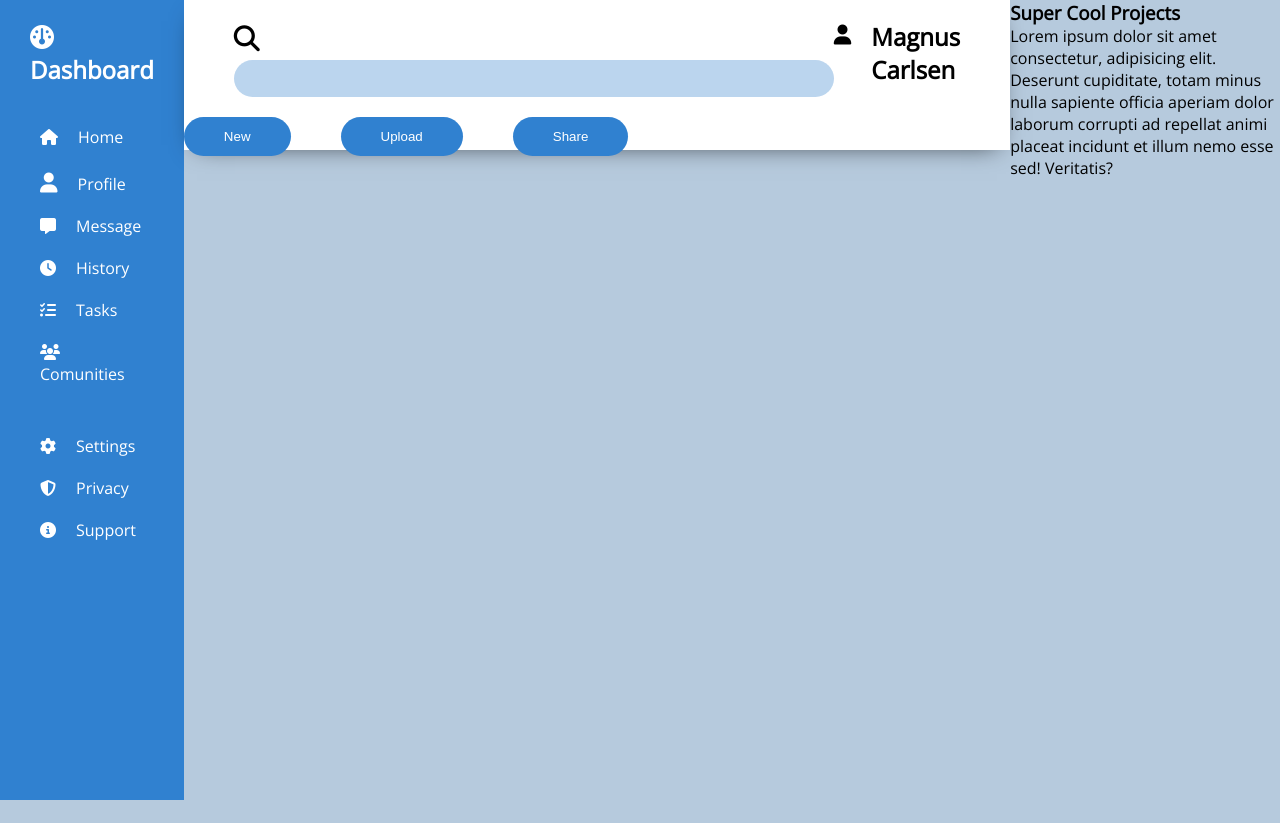
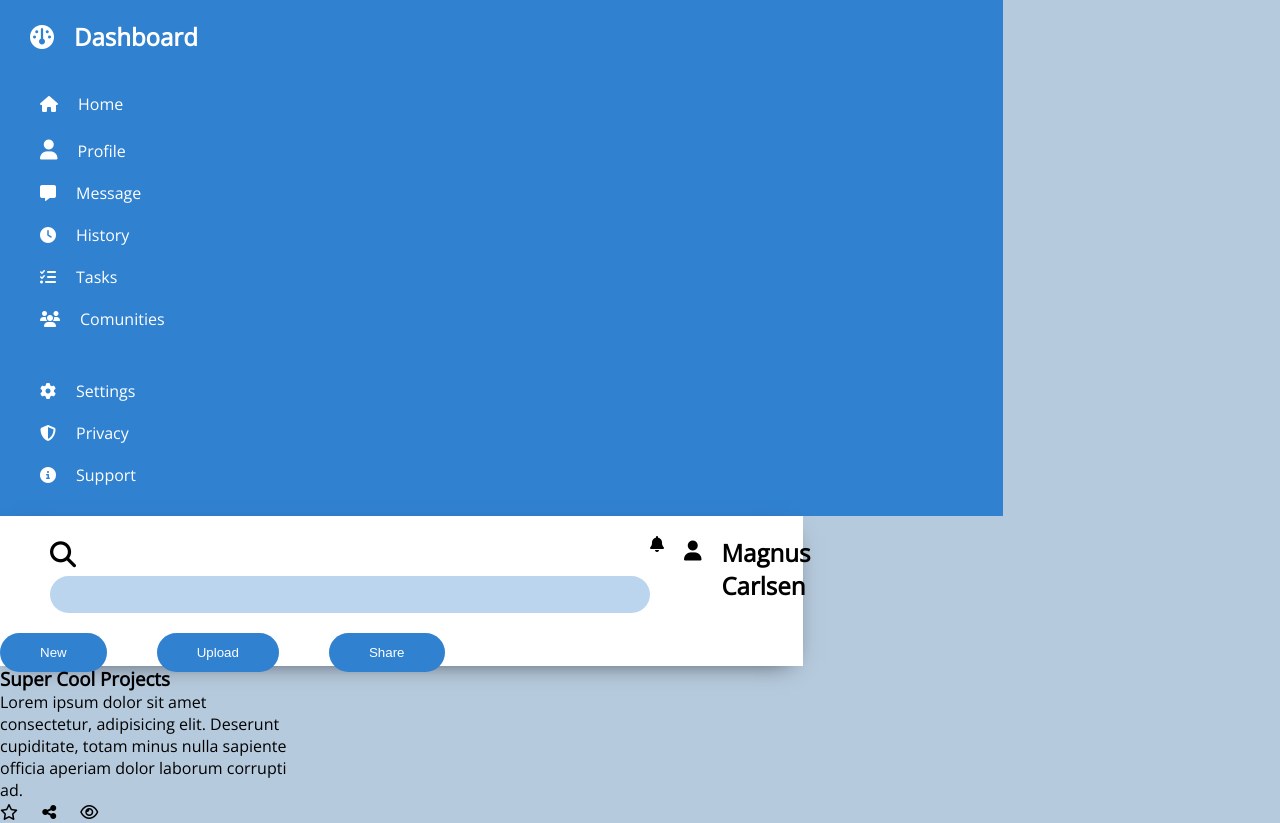
Before and after one commit to cyberace313/the-odin-project, a plain HTML site: page 06. admin-dashboard/index.html in a window 1280 px wide. Before the commit the page ends 800 px from the top, so only its background shows below. Drawn offline with nearby package versions, Linux system fonts and the light colour scheme.

Commit message:
Everything out of order

```diff
--- a/06. admin-dashboard/index.html
+++ b/06. admin-dashboard/index.html
@@ -14,8 +14,9 @@
     />
   </head>
   <body>
+    <div id="layout-grid">
       <!-- Navigation -->
-    <nav>
+      <nav class="grid-item1">
         <h1><i class="fa-solid fa-gauge"></i>Dashboard</h1>
         <ul class="User-related">
           <li><i class="fa-solid fa-house"></i>Home</li>
@@ -35,7 +36,7 @@
       <!-- Navigation -->
 
       <!-- Header -->
-    <header>
+      <header class="grid-item2">
         <div class="content">
           <div class="search-box">
             <label for="search"
@@ -44,6 +45,7 @@
             <input type="text" id="search" name="serach" />
           </div>
           <div class="info">
+            <i class="fa-solid fa-bell"></i>
             <i class="fa-solid fa-user"></i>
             <h2>Magnus Carlsen</h2>
           </div>
@@ -56,13 +58,22 @@
         </div>
       </header>
 
-    <main id="main">
+      <main id="main" class="grid-item3">
         <div class="item">
           <h3>Super Cool Projects</h3>
-        <p>Lorem ipsum dolor sit amet consectetur, adipisicing elit. Deserunt cupiditate, totam minus nulla sapiente officia aperiam dolor laborum corrupti ad repellat animi placeat incidunt et illum nemo esse sed! Veritatis?</p>
+          <p>
+            Lorem ipsum dolor sit amet consectetur, adipisicing elit. Deserunt
+            cupiditate, totam minus nulla sapiente officia aperiam dolor laborum
+            corrupti ad.
+          </p>
 
-        <div class="icons"></div>
+          <div class="icons">
+            <i class="fa-regular fa-star"></i>
+            <i class="fa-solid fa-share-nodes"></i>
+            <i class="fa-regular fa-eye"></i>
+          </div>
         </div>
       </main>
+    </div>
   </body>
 </html>
--- a/06. admin-dashboard/styles.css
+++ b/06. admin-dashboard/styles.css
@@ -16,9 +16,12 @@ body {
   display: flex;
 }
 
-nav {
-  width: 20%;
-  height: 100vh;
+.layout-grid {
+  display: grid;
+  grid-template-columns: 20% 80%;
+}
+
+.grid-item1 {
   background-color: var(--primary-color);
   color: #fff;
   padding: 20px 30px;
@@ -99,3 +102,8 @@ header {
   background-color: #3081d0;
   color: white;
 }
+
+#main {
+  width: 300px;
+  height: 150px;
+}
```
Lines whose indentation alone changed are shown as unchanged.
